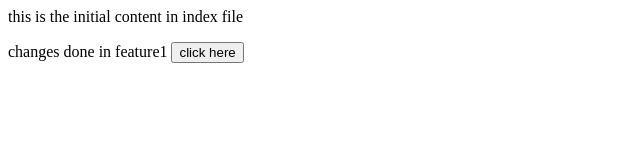
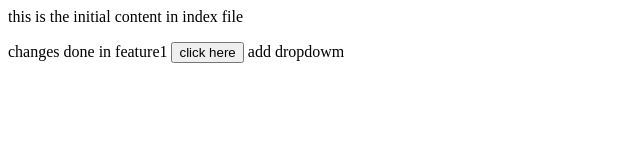
Before and after one commit to monika-chandiwal/LocalRepo, a plain HTML site: page index.html in a window 1280 px wide. Shown: the whole page, without its empty margins (0-640 px from the left). Drawn offline with Linux system fonts and the light colour scheme.

Commit message:
add Both

```diff
--- a/index.html
+++ b/index.html
@@ -1,3 +1,4 @@
 <p>this is the initial content  in index file</p>
 
 changes done in feature1  <button>click here</button>
+<dropdowm> add dropdowm </dropdowm>
```
